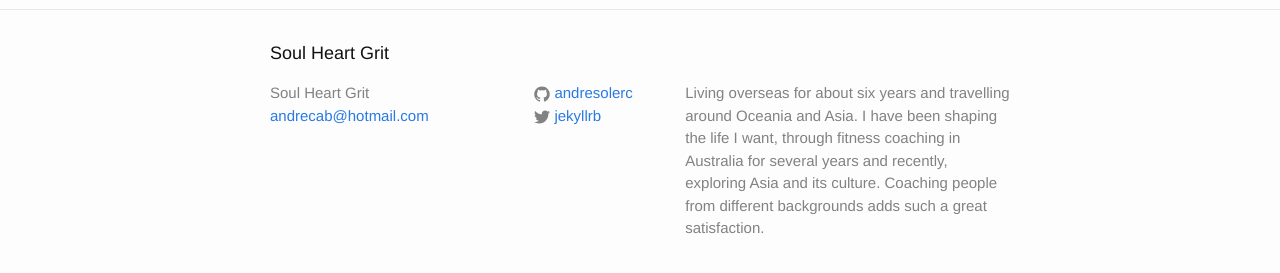
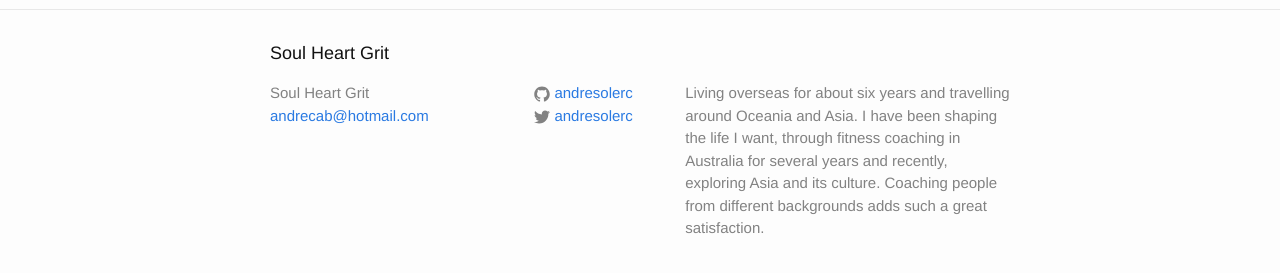
Before and after one commit to andresolerc/soulheartgrit, a Jekyll site: the page built from index.html, in a window 1280 px wide. Shown: the part 377-650 px from the top of the page. Built offline with Jekyll 4.4.1, drawn with Linux system fonts in a browser that asks for light colours.

Commit message:
Update _config.yml

```diff
--- a/_config.yml
+++ b/_config.yml
@@ -15,11 +15,13 @@
   Coaching people from different backgrounds adds such a great satisfaction.
 
 baseurl: "" # the subpath of your site, e.g. /blog
-url: "http://soulheartgrit.com" # the base hostname & protocol for your site
-twitter_username: jekyllrb
+url: "https://www.soulheartgrit.com" # the base hostname & protocol for your site
+twitter_username: andresolerc
 github_username:  andresolerc
 
 # Build settings
 markdown: kramdown
 
 theme: jekyll-theme-minimal
+
+permalink: /blog/:year/:month/:day/:title
```
